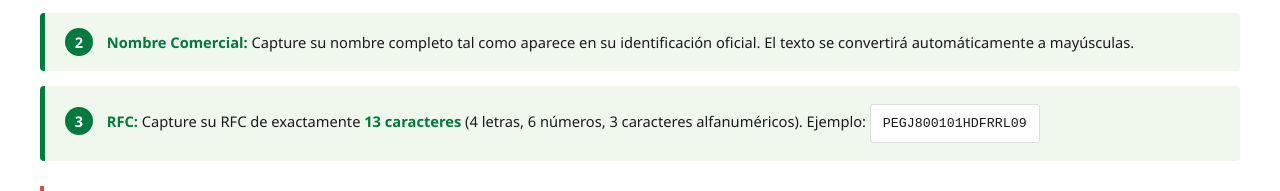
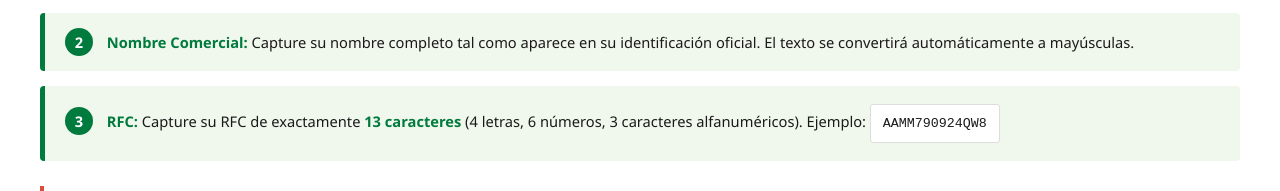
Before and after one commit to mediossibru-2026/formato, a plain HTML site: page manual-cliente.html in a window 1280 px wide. Shown: the part 3140-3331 px from the top of the page. Drawn offline with Linux system fonts and the light colour scheme.

Commit message:
Update RFC example in manual-cliente.html

```diff
--- a/manual-cliente.html
+++ b/manual-cliente.html
@@ -392,7 +392,7 @@
   </div>
   <div class="paso">
     <span class="paso-numero">3</span>
-    <strong>RFC:</strong> Capture su RFC de exactamente <strong>13 caracteres</strong> (4 letras, 6 números, 3 caracteres alfanuméricos). Ejemplo: <span class="campo">PEGJ800101HDFRRL09</span>
+    <strong>RFC:</strong> Capture su RFC de exactamente <strong>13 caracteres</strong> (4 letras, 6 números, 3 caracteres alfanuméricos). Ejemplo: <span class="campo">AAMM790924QW8</span>
   </div>
 
   <h2>4.2 Datos Fiscales</h2>
```
